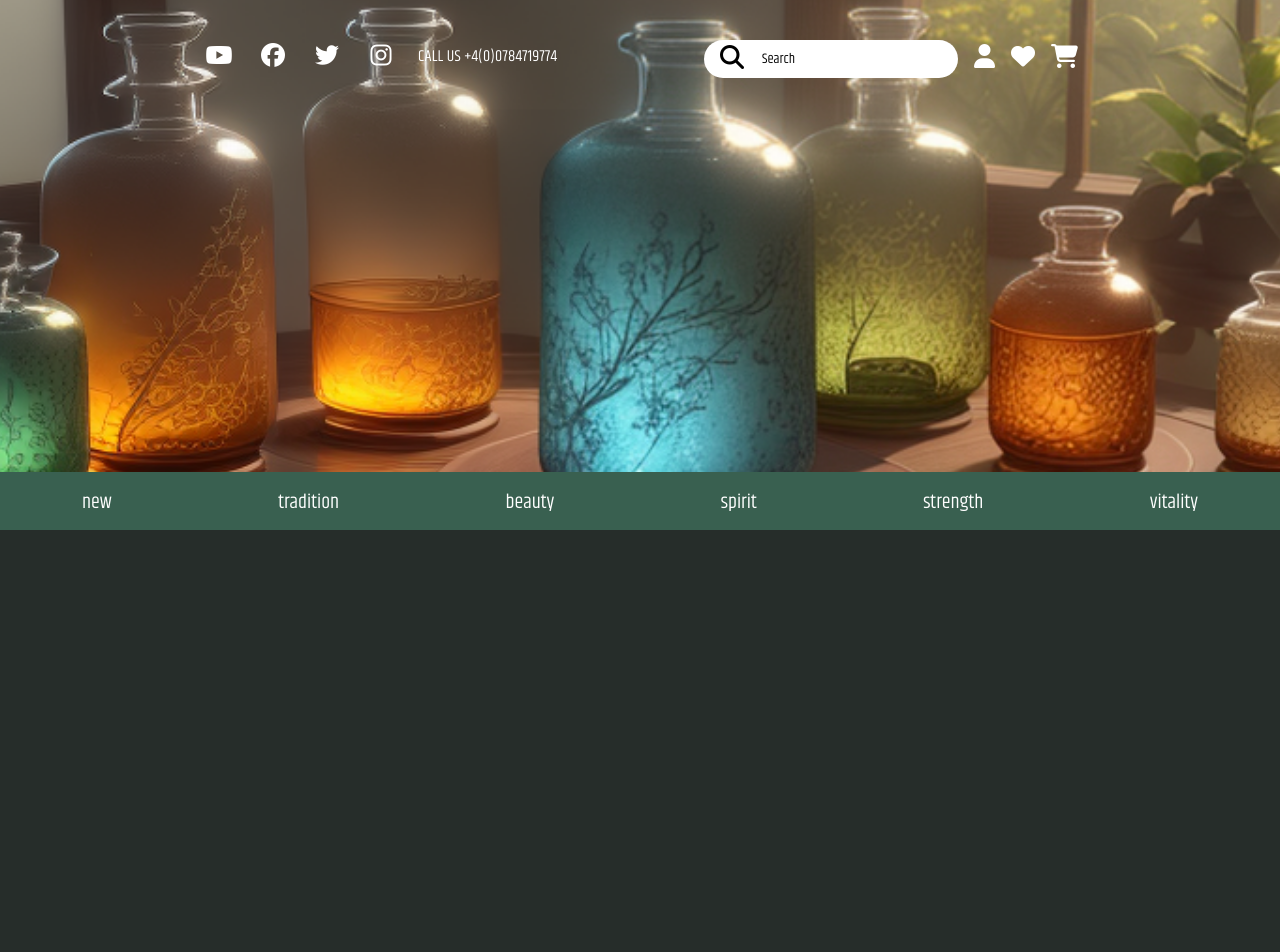
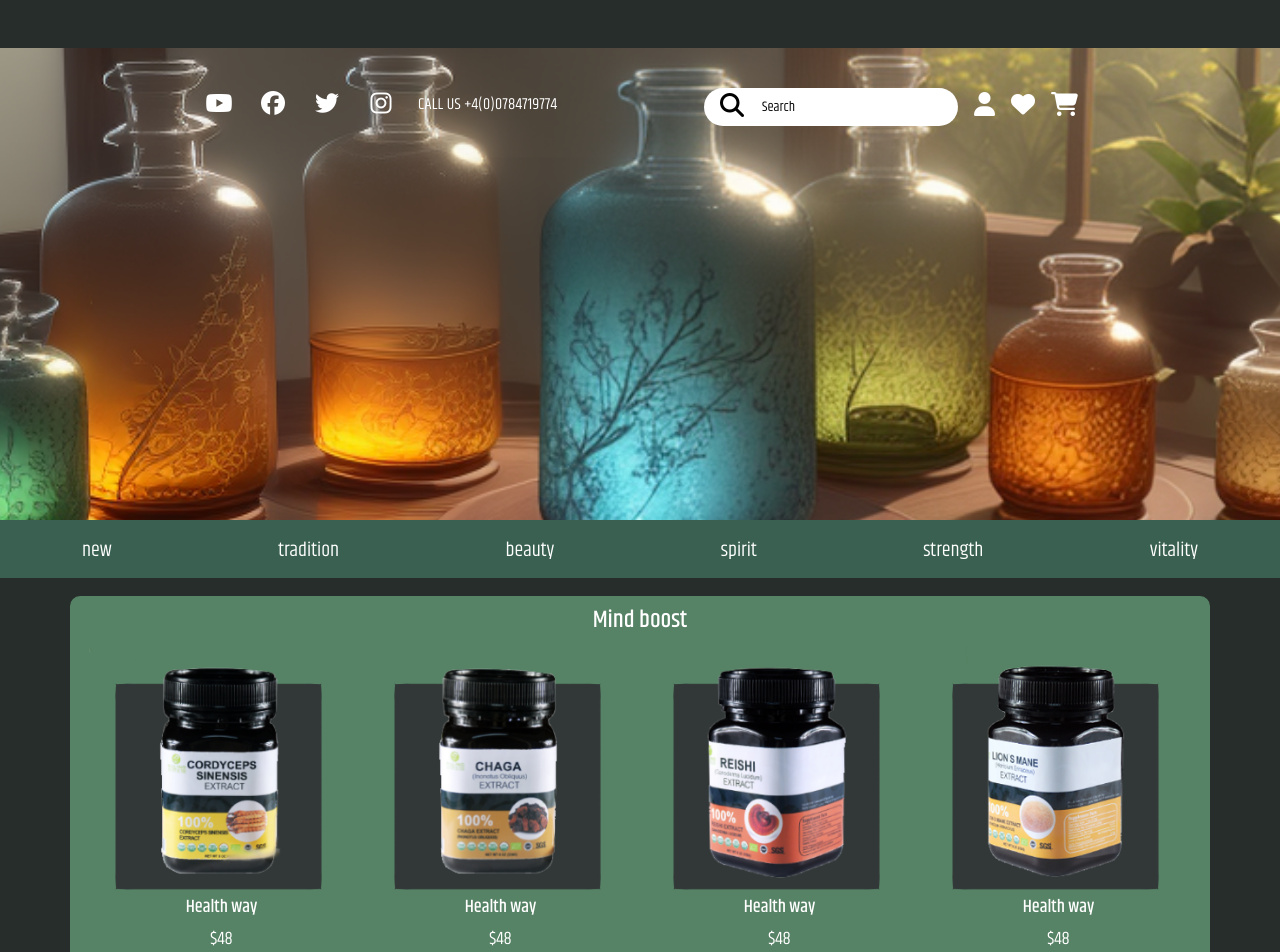
Before and after one commit to IulianC95/monochrome-health-way, a Next.js app: page / in a window 1280 px wide. Shown: the top 952 px of the page. Built offline with nearby package versions, Linux system fonts and the light colour scheme.

Commit message:
main start

```diff
--- a/src/app/globals.scss
+++ b/src/app/globals.scss
@@ -14,6 +14,8 @@
 @import './styles/common/index';
 
 @import './styles/ui/index';
+
+@import './styles/main/index';
 
 
 body {
--- a/src/app/page.jsx
+++ b/src/app/page.jsx
@@ -7,11 +7,11 @@ export default function Home() {
   return (
     <body>
       <div>
+        <header className="my-5">
         <Header></Header>
-
+        </header>
         <NewProductsTile></NewProductsTile>
-        <NewProductsTile></NewProductsTile>
-        <NewProductsTile></NewProductsTile>
+       <br />
 
         <Footer></Footer>
       </div>
--- /dev/null
+++ b/src/app/styles/main/_index.scss
@@ -0,0 +1 @@
+@import './new-products-tile';
--- /dev/null
+++ b/src/app/styles/main/_new-products-tile.scss
@@ -0,0 +1,38 @@
+.new-products-tile {
+    background-color: $container-1;
+    border-top-left-radius: 10px;
+    border-top-right-radius: 10px;
+
+    header {
+        h1 {
+            text-align: center;
+            font-size: 24px;
+            color: $white;
+            padding-top: 10px;
+        }
+    }
+
+    .new-products-main {
+        display: flex;
+        justify-content: space-between;
+        align-items: center;
+
+        .product {
+            text-align: center;
+            color: $white;
+            h2 {
+                font-size: 18px;
+            }
+
+            p {
+                font-size: 18px;
+            }
+        }
+
+        img {
+            max-width: 100%;
+            height: auto;
+            max-height: 100%;
+        }
+    };
+}
--- a/src/components/Header.jsx
+++ b/src/components/Header.jsx
@@ -13,7 +13,7 @@ export default function Header() {
                     target="_blank"
                     rel="noopener noreferrer"
                   >
-                    <i class="fa-brands fa-youtube"></i>
+                    <i className="fa-brands fa-youtube"></i>
                   </a>
                 </li>
 
@@ -24,7 +24,7 @@ export default function Header() {
                     target="_blank"
                     rel="noopener noreferrer"
                   >
-                    <i class="fa-brands fa-facebook"></i>
+                    <i className="fa-brands fa-facebook"></i>
                   </a>
                 </li>
 
@@ -35,7 +35,7 @@ export default function Header() {
                     target="_blank"
                     rel="noopener noreferrer"
                   >
-                    <i class="fa-brands fa-twitter"></i>
+                    <i className="fa-brands fa-twitter"></i>
                   </a>
                 </li>
 
@@ -46,7 +46,7 @@ export default function Header() {
                     target="_blank"
                     rel="noopener noreferrer"
                   >
-                    <i class="fa-brands fa-instagram"></i>
+                    <i className="fa-brands fa-instagram"></i>
                   </a>
                 </li>
 
@@ -77,26 +77,26 @@ export default function Header() {
                     />
 
                     <button type="submit" title="Search">
-                      <i class="fa-solid fa-magnifying-glass"></i>
+                      <i className="fa-solid fa-magnifying-glass"></i>
                     </button>
                   </form>
                 </li>
 
                 <li>
                   <a href="/" title="Account">
-                    <i class="fa-solid fa-user"></i>
+                    <i className="fa-solid fa-user"></i>
                   </a>
                 </li>
 
                 <li>
                   <a href="/" title="Wishlist">
-                    <i class="fa-solid fa-heart"></i>
+                    <i className="fa-solid fa-heart"></i>
                   </a>
                 </li>
 
                 <li>
                   <a href="/" title="Add to Cart">
-                    <i class="fa-solid fa-cart-shopping"></i>
+                    <i className="fa-solid fa-cart-shopping"></i>
                   </a>
                 </li>
               </ul>
@@ -142,7 +142,7 @@ export default function Header() {
 
           <div className="header-primary-search container d-lg-none position-relative">
             <button type="button" title="Menu">
-              <i class="fa-solid fa-bars"></i>
+              <i className="fa-solid fa-bars"></i>
             </button>
 
             <form>
@@ -154,7 +154,7 @@ export default function Header() {
               />
 
               <button type="submit" title="Search">
-                <i class="fa-solid fa-magnifying-glass"></i>
+                <i className="fa-solid fa-magnifying-glass"></i>
               </button>
             </form>
 
--- a/src/components/main/new-products-tile.jsx
+++ b/src/components/main/new-products-tile.jsx
@@ -1,7 +1,41 @@
 export default function NewProductsTile() {
     return (
-        <>
-        <div aria-label="500px high"><br /><br /><br /><br /><br /><br /><br /></div>
-        </>
+        <section className="container new-products-tile">
+        <header>
+            <h1>
+                Mind boost
+            </h1>
+        </header>
+        <main className="new-products-main">
+            <div className="product">
+                <picture>
+                    <img src="/images/1cordy.png" alt=""  title=""/>
+                </picture>
+                <h2>Health way</h2>
+                <p>$48</p>
+            </div>
+            <div className="product">
+                <picture>
+                    <img src="/images/2chaga.png" alt=""  title=""/>
+                </picture>
+                <h2>Health way</h2>
+                <p>$48</p>
+            </div>
+            <div className="product d-none d-lg-block">
+                <picture>
+                    <img src="/images/3reishi.png" alt=""  title=""/>
+                </picture>
+                <h2>Health way</h2>
+                <p>$48</p>
+            </div>
+            <div className="product d-none d-lg-block">
+                <picture>
+                    <img src="/images/4lion.png" alt=""  title=""/>
+                </picture>
+                <h2>Health way</h2>
+                <p>$48</p>
+            </div>
+        </main>
+        </section>
     )
 }
```
